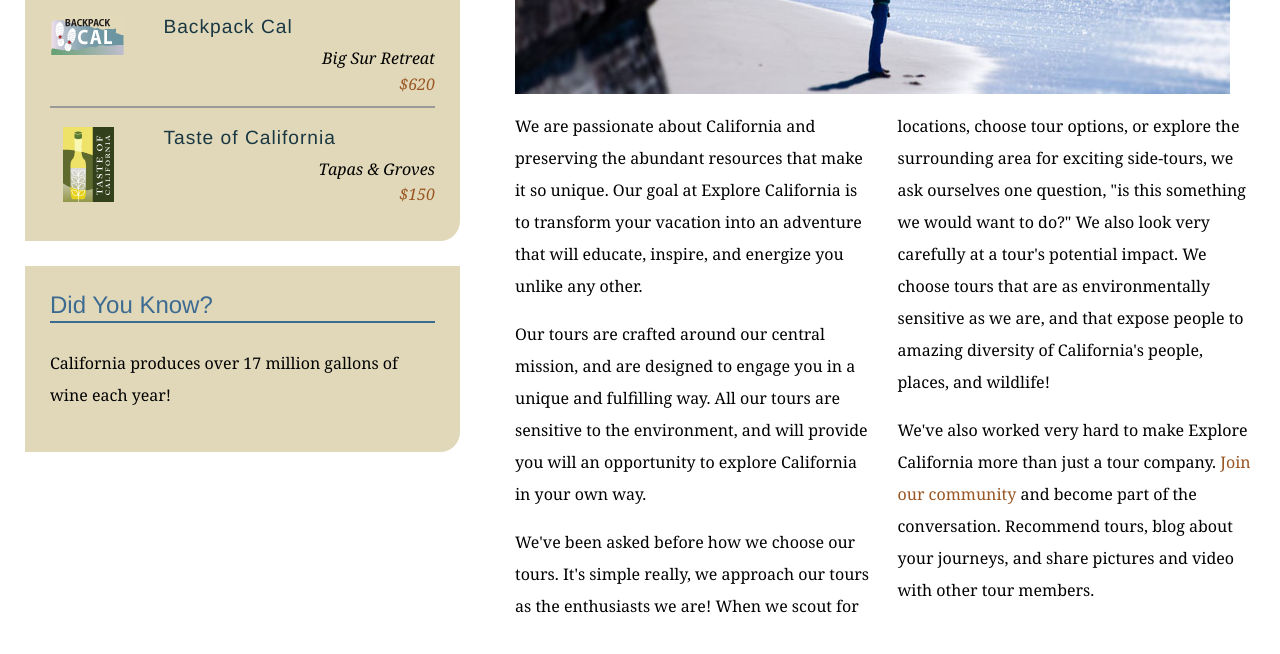
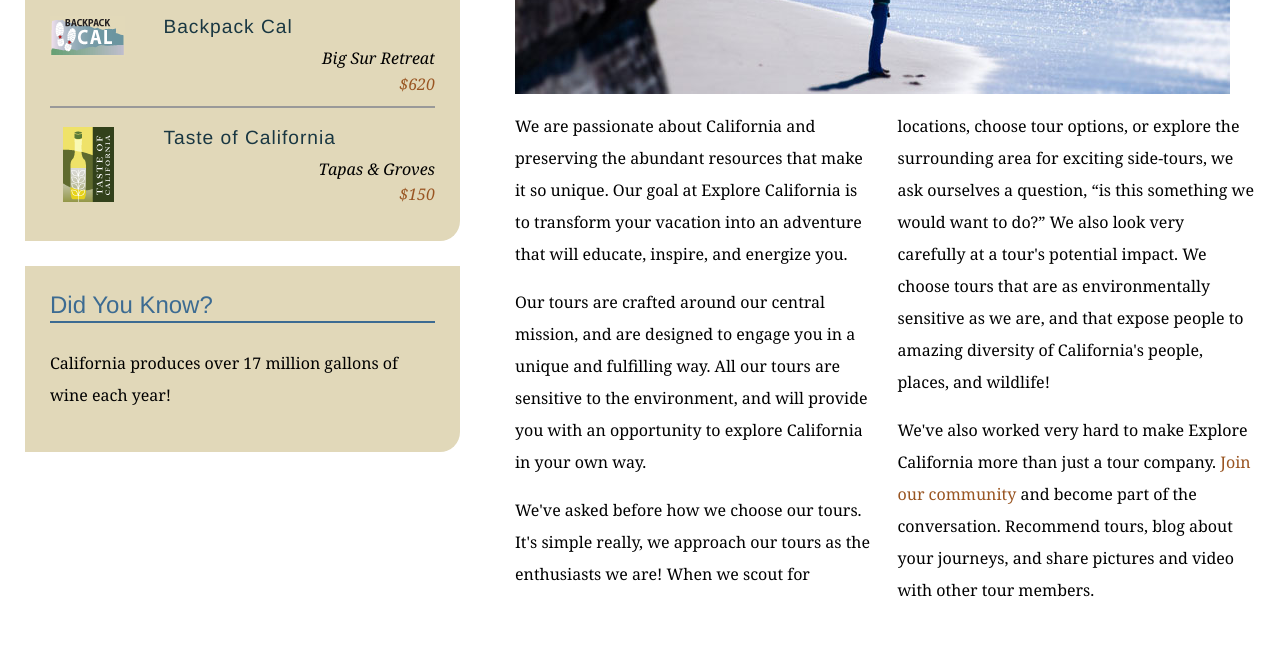
Before and after one commit to paulatarnogorska/explore_california, a plain HTML site: page mission.html in a window 1280 px wide. Shown: the part 590-1244 px from the top of the page. Drawn offline with Linux system fonts and the light colour scheme.

Commit message:
Replaces straight quotes with curly

```diff
--- a/mission.html
+++ b/mission.html
@@ -60,9 +60,9 @@
           <h1>Who we are</h1>
           <img src="assets/images/mission_look.jpg" alt="Looking out at the Pacific" class="articleImage" />
           <div class="multiCol">
-            <p>We are passionate about California and preserving the abundant resources that make it so unique. Our goal at Explore California is to transform your vacation into an adventure that will educate, inspire, and energize you unlike any other.</p>
-            <p>Our tours are crafted around our central mission, and are designed to engage you in a unique and fulfilling way. All our tours are sensitive to the environment, and will provide you will an opportunity to explore California in your own way.</p>
-            <p>We've been asked before how we choose our tours. It's simple really, we approach our tours as the enthusiasts we are! When we scout for locations, choose tour options, or explore the surrounding area for exciting side-tours, we ask ourselves one question, &quot;is this something we would want to do?&quot; We also look very carefully at a tour's potential impact. We choose tours that are as environmentally sensitive as we are, and that expose people to amazing diversity of California's people, places, and wildlife!</p>
+            <p>We are passionate about California and preserving the abundant resources that make it so unique. Our goal at Explore California is to transform your vacation into an adventure that will educate, inspire, and energize you.</p>
+            <p>Our tours are crafted around our central mission, and are designed to engage you in a unique and fulfilling way. All our tours are sensitive to the environment, and will provide you with an opportunity to explore California in your own way.</p>
+            <p>We've asked before how we choose our tours. It's simple really, we approach our tours as the enthusiasts we are! When we scout for locations, choose tour options, or explore the surrounding area for exciting side-tours, we ask ourselves a question, &ldquo;is this something we would want to do?&rdquo; We also look very carefully at a tour's potential impact. We choose tours that are as environmentally sensitive as we are, and that expose people to amazing diversity of California's people, places, and wildlife!</p>
             <p>We've also worked very hard to make Explore California more than just a tour company. <a href="explorers/join.html">Join our community</a> and become part of the conversation. Recommend tours, blog about your journeys, and share pictures and video with other tour members.</p>
           </div>
         </div>
```
